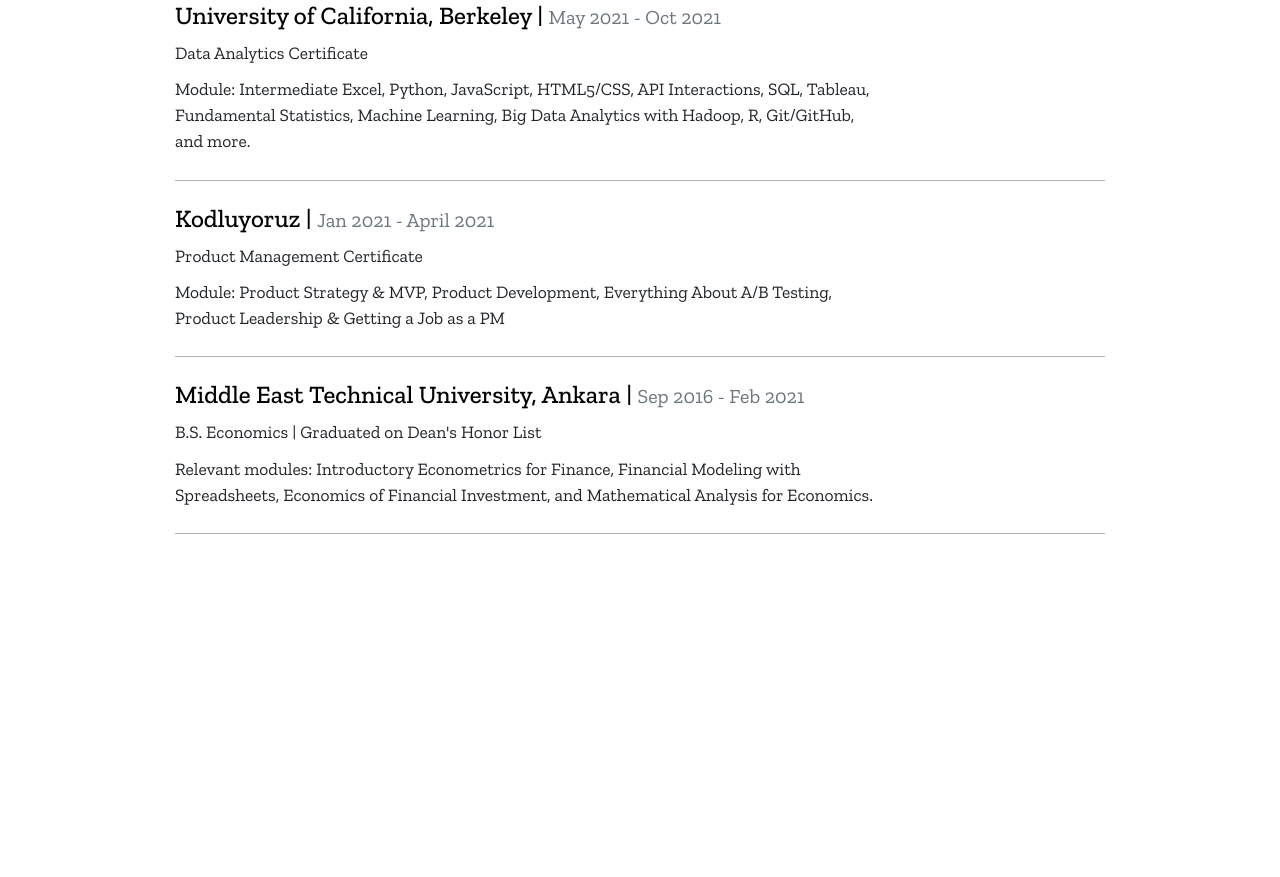
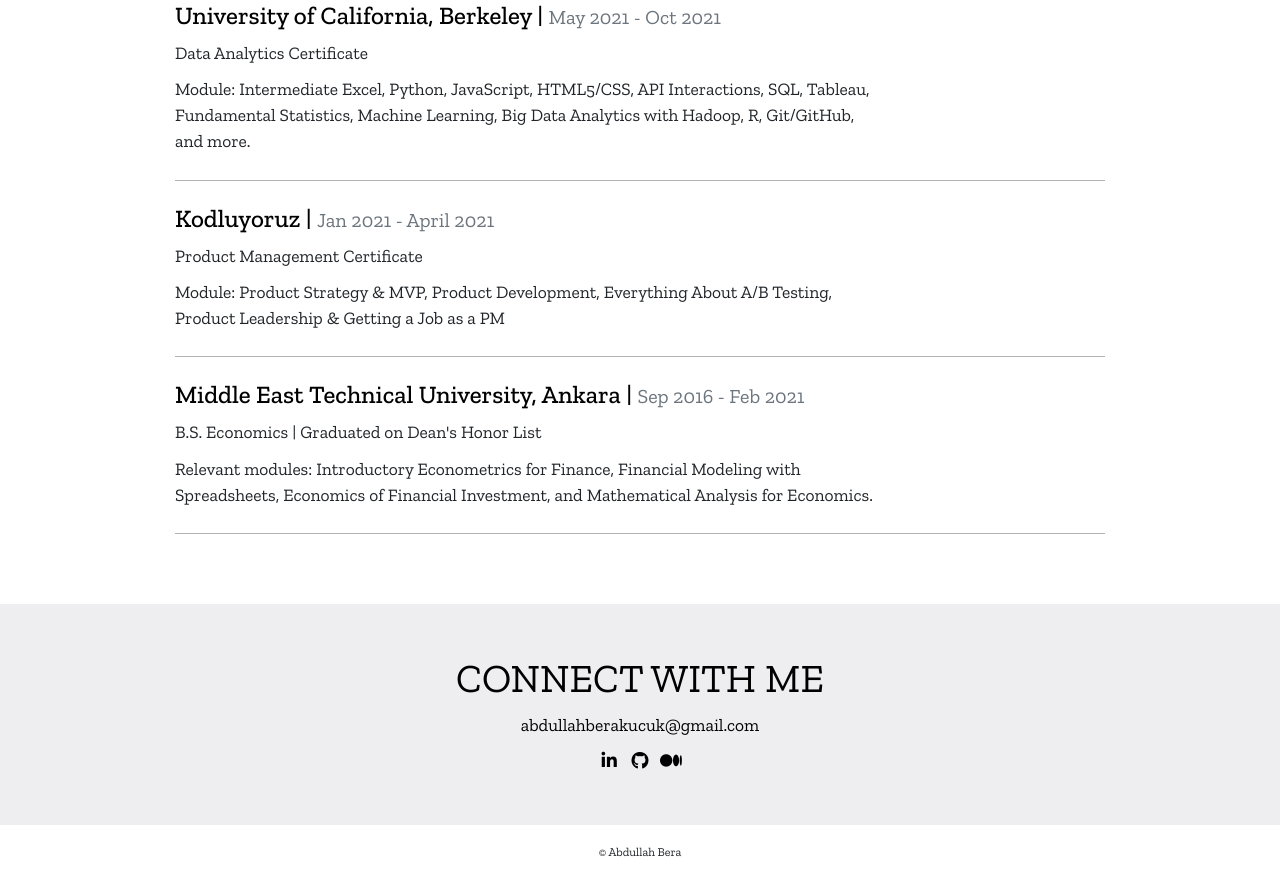
Before and after one commit to AbdullahBera/abdullah-portfolio, a plain HTML site: page index.html in a window 1280 px wide. Shown: the part 1415-2292 px from the top of the page. Before the commit the page ends 2034 px from the top, so only its background shows below. Drawn offline with nearby package versions, Linux system fonts and the light colour scheme.

Commit message:
Added changes to index.html file

```diff
--- a/index.html
+++ b/index.html
@@ -242,7 +242,8 @@
                 </h2>
                 <p class="lead">B.S. Economics | Graduated on Dean's Honor List</p>
                 <p class="credential-description">
-                    Relevant modules: Introductory Econometrics for Finance, Financial Modeling with Spreadsheets, Economics of Financial Investment, and Mathematical Analysis for Economics.
+                    Relevant modules: Introductory Econometrics for Finance, Financial Modeling with Spreadsheets,
+                    Economics of Financial Investment, and Mathematical Analysis for Economics.
                 </p>
                 <hr class="credential-divider" />
             </div>
@@ -251,13 +252,46 @@
     <!-- Footer -->
     <footer class="footer text center" id="connect">
         <div class="container">
-            <div>
-
-
+            <div class="row">
+                <div class="col-md-6 offset-md-3">
+                    <h2 class="text-center text-uppercase mb-3">
+                        Connect with me
+                    </h2>
+                    <a class="text-lowecase text-center mb-4" href="mailto: abdullahberakucuk@gmail.com">
+                        <p>
+                            abdullahberakucuk@gmail.com
+                        </p>
+                    </a>
+                    <ul class="list-inline mb-0">
+                        <li class="list-inline-item">
+                            <a class="btn-social text-center rounded-circle" style="color: black;" href="https://www.linkedin.com/in/abdullahberakucuk/"
+                            target="_blank">
+                                <i class="fab fa-fw fa-linkedin-in"></i>
+                            </a>
+                        </li>
+                        <li class="list-inline-item">
+                            <a class="btn-social text-center rounded-circle" style="color: black;" href="https://github.com/AbdullahBera"
+                            target="_blank">
+                                <i class="fab fa-fw fa-github"></i>
+                            </a>
+                        </li>
+                        <li class="list-inline-item">
+                            <a class="btn-social text-center rounded-circle" style="color: black;" href="https://medium.com/@abdullahberakucuk"
+                            target="_blank">
+                                <i class="fab fa-medium"></i>
+                            </a>
+                        </li>
+                    </ul>
+                </div>
             </div>
         </div>
     </footer>
 
+    <div class="copyright py-4 text-center text-black">
+        <div class="container">
+            <small>&copy; Abdullah Bera</small>
+        </div>
+    </div>
 
 
 
--- a/static/css/style.css
+++ b/static/css/style.css
@@ -233,3 +233,34 @@ a.btn.btn-lg {
 .education .credential-divider {
     border-color: rgba(0,0,0,0.3);
 }
+
+
+.footer {
+    padding-top: 5rem;
+    padding-bottom: 5rem;
+    background-color: #eeeef0;
+    color: black;
+    text-align: center;
+    font-size: 1.75rem;
+}
+
+.mb-4 {
+    margin-bottom: 1.5rem !important;
+    margin-top: 1.5rem !important;
+}
+
+.btn-social {
+    color: black;
+}
+
+footer h2{
+    font-size: 4rem;
+}
+
+a {
+    color: black;
+}
+
+.copyright {
+    font-size: 1.50rem;
+}
```
Also changed, not shown: 1 other file.
